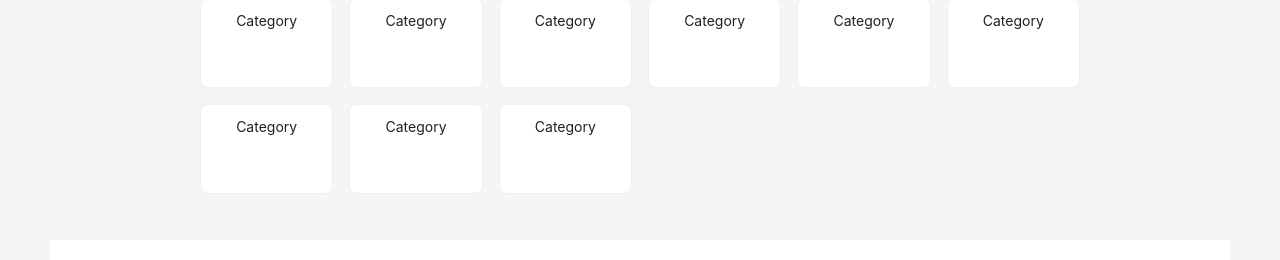
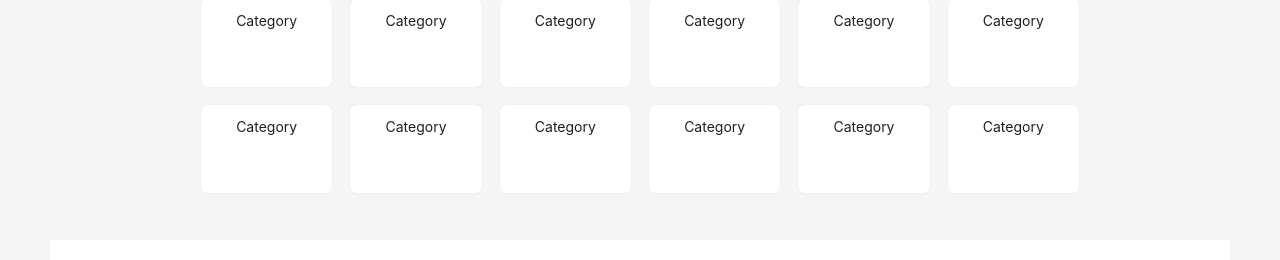
Before and after one commit to RinLeNe/BanHangThoiTrang-FE, a Next.js app: page / in a window 1280 px wide. Shown: the part 466-726 px from the top of the page. Built offline with nearby package versions, Linux system fonts and the light colour scheme.

Commit message:
Hoa Dev Updat

```diff
--- a/src/app/(home)/page.tsx
+++ b/src/app/(home)/page.tsx
@@ -29,15 +29,15 @@ const App: React.FC = () => {
     token: { colorBgContainer },
   } = theme.useToken();
   const categoryData = [
-    // {
-    //   title: "Category",
-    // },
-    // {
-    //   title: "Category",
-    // },
-    // {
-    //   title: "Category",
-    // },
+    {
+      title: "Category",
+    },
+    {
+      title: "Category",
+    },
+    {
+      title: "Category",
+    },
     {
       title: "Category",
     },
@@ -74,7 +74,7 @@ const App: React.FC = () => {
           backgroundColor: "#fff",
           top: 0,
           zIndex: 1,
-          width: "100%",
+          width: "90%",
           height: "auto",
           display: "flex",
           flexDirection: "column",
```
